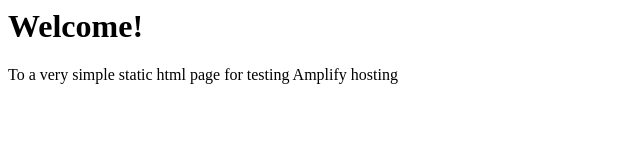
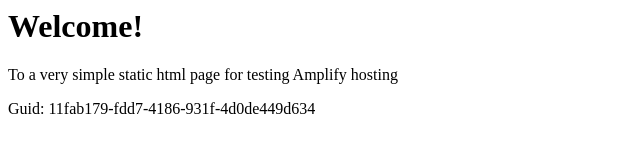
Before and after one commit to aws-aemilia-cmh/Github-PR-Commit-Integration-Test-DoNotTouch-Gith-OKSLNVO2-v1-prod-us-east-2, a website: page src/index.html in a window 1280 px wide. Shown: the whole page, without its empty margins (0-640 px from the left). Drawn offline with Linux system fonts and the light colour scheme.

Commit message:
commit from integ tests

```diff
--- a/src/index.html
+++ b/src/index.html
@@ -1,3 +1,5 @@
+
+
 <html lang="en">
 
 <head>
@@ -10,6 +12,6 @@
 <body>
     <h1>Welcome!</h1>
     <p>To a very simple static html page for testing Amplify hosting</p>
-</body>
+    <p>Guid: 11fab179-fdd7-4186-931f-4d0de449d634</p></body>
 
 </html>
```
